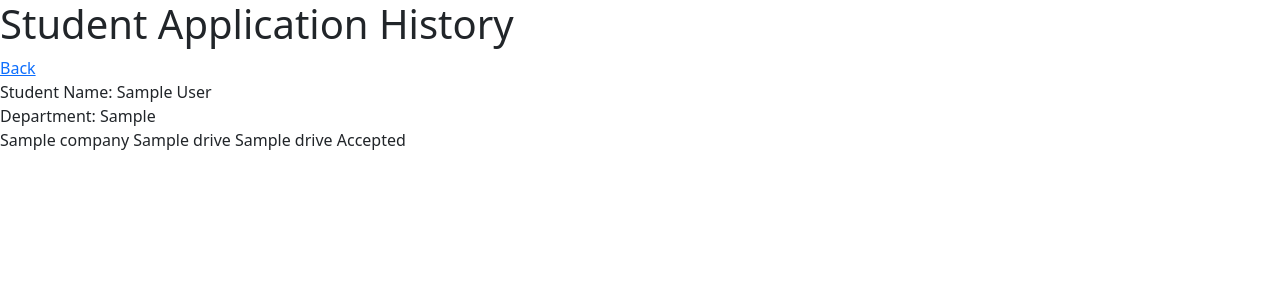
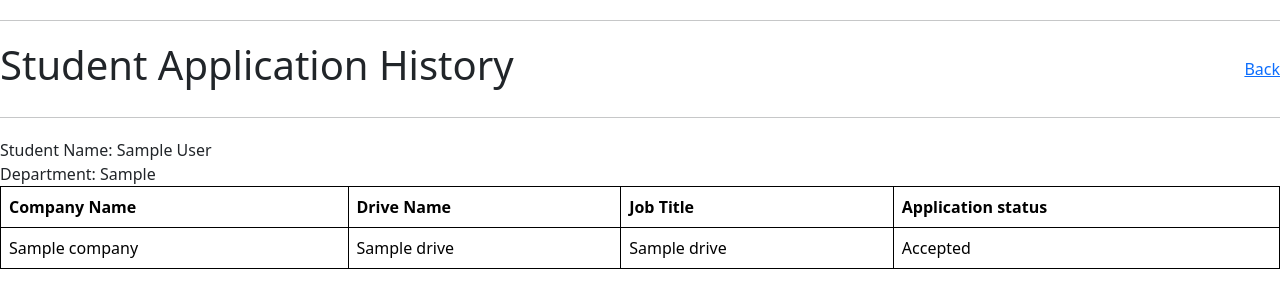
Before and after one commit to Rajeshwari2857/Placement_portal, a Django app: page /student/dashboard/application_history/1/ in a window 1280 px wide. Shown: the top 308 px of the page. Run offline with Django 5.2, Linux system fonts and the light colour scheme; a user stored in the database is signed in; tables that the repository leaves empty hold one stand-in row (values such as "Sample post").

Commit message:
student application history table

```diff
--- a/app/student/static/css/dashboard.css
+++ /dev/null
@@ -1,5 +0,0 @@
-.line {
-    background-color: black;
-    height: 1px;
-    margin: 20px 0;
-}
--- /dev/null
+++ b/app/student/static/css/style.css
@@ -0,0 +1,17 @@
+.line {
+    background-color: black;
+    height: 1px;
+    margin: 20px 0;
+}
+
+.table, .th, .td, .tr {
+    border: 1px solid black;
+    border-collapse: collapse;
+    border-right: 1px solid black;
+}
+
+.header-row {
+    display: flex;
+    justify-content: space-between;
+    align-items: center;
+}
--- a/app/templates/base.html
+++ b/app/templates/base.html
@@ -2,12 +2,12 @@
 <html lang="en">
 {% load static %}
 <head>
-    <link rel="stylesheet" href="{% static 'css/dashboard.css' %}">
     <meta charset="UTF-8">
     <meta name="viewport" content="width=device-width, initial-scale=1.0">
     <meta http-equiv="X-UA-Compatible" content="ie=edge">
 
     <link href="https://cdn.jsdelivr.net/npm/bootstrap@5.3.8/dist/css/bootstrap.min.css" rel="stylesheet">
+    <link rel="stylesheet" href="{% static 'css/style.css' %}">
 </head>
 
 <body
--- a/app/templates/student/application_history.html
+++ b/app/templates/student/application_history.html
@@ -1,11 +1,15 @@
 {% extends 'base.html' %}
 
 {% block content %}
-<h1>Student Application History</h1>
 
-<a href="{% url 'stu_dash' %}">
-    Back
-</a>
+<hr class="line">
+    <div class="header-row">
+        <h1>Student Application History</h1>
+        <a href="{% url 'stu_dash' %}">
+            Back
+        </a>
+    </div>
+<hr class="line">
 
 <div>
     Student Name: {{ student.student_name }}
@@ -13,11 +17,26 @@
     Department: {{ student.department }}
 </div>
 
-{% for application in applications %}
-    {{ application.drive.company.company_name }}
-    {{ application.drive.drive_name }}
-    {{ application.drive.job_title }}
-    {{ application.application_status }}
-{% endfor %}
+<table class="table">
+    <thead>
+        <tr class="tr">
+            <th class="th">Company Name</th>
+            <th class="th">Drive Name</th>
+            <th class="th">Job Title</th>
+            <th class="th">Application status</th>
+        </tr>
+    </thead>
+    <tbody>
+        {% for application in applications %}
+            <tr class="tr">
+                <td class="td">{{ application.drive.company.company_name }}</td>
+                <td class="td">{{ application.drive.drive_name }}</td>
+                <td class="td">{{ application.drive.job_title }}</td>
+                <td class="td">{{ application.application_status }}</td>
+            </tr>
+    </tbody>
+    {% endfor %}
+</table>
+
 
 {% endblock %}
```
